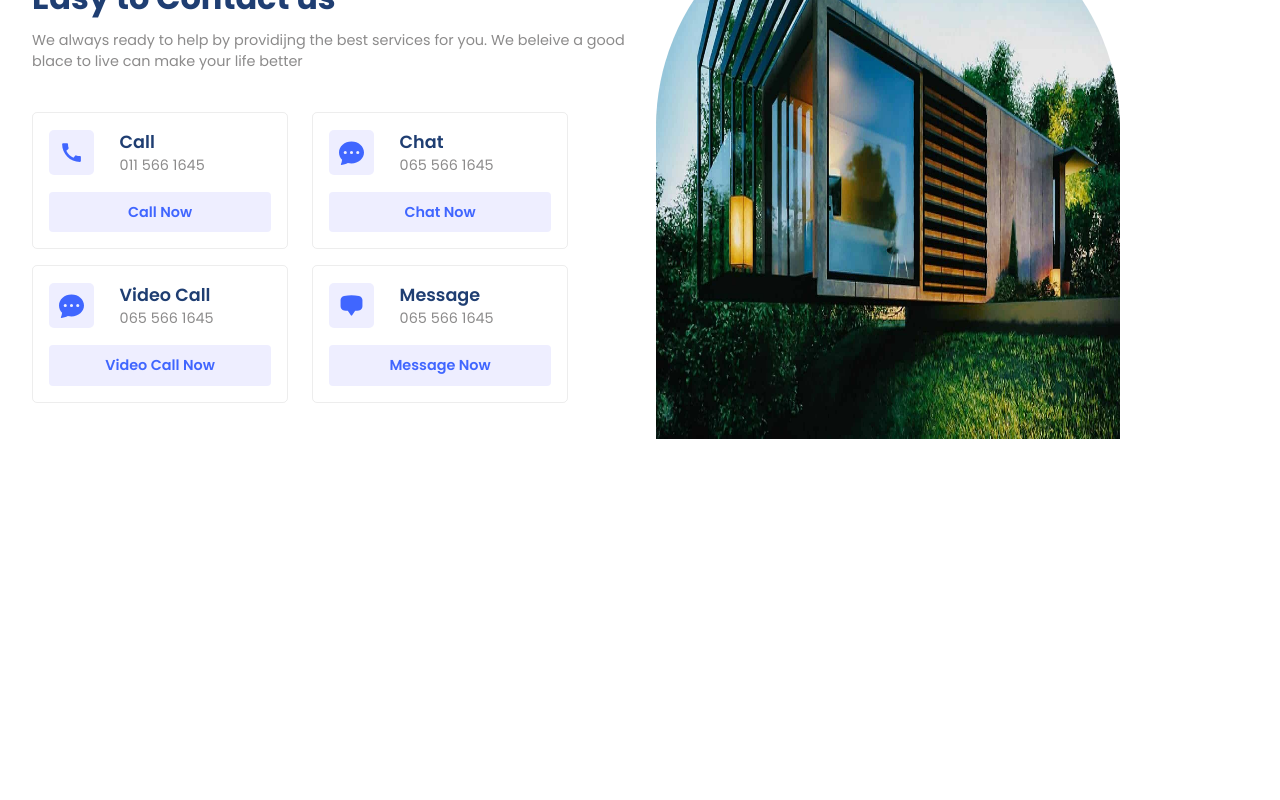
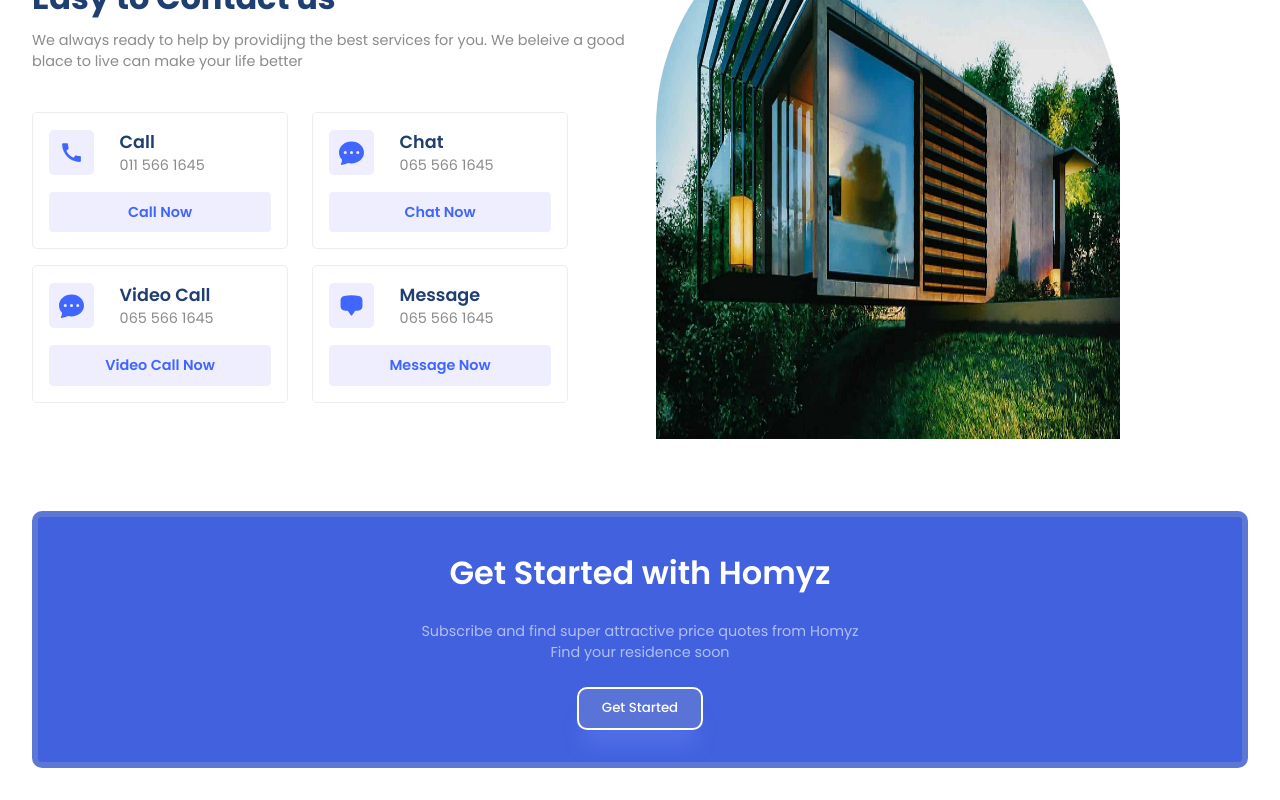
Before and after one commit to lwaziT/ReactJSWebsites, a React (Vite) app: page / in a window 1280 px wide. Shown: the part 2224-3024 px from the top of the page. Before the commit the page ends 2703 px from the top, so only its background shows below. Built offline with nearby package versions, Linux system fonts and the light colour scheme.

Commit message:
Added GetStarted section

```diff
--- a/src/App.jsx
+++ b/src/App.jsx
@@ -5,6 +5,7 @@ import Companies from "./components/Companies/Companies";
 import Residencies from "./components/Residencies/Residencies";
 import Value from "./components/Value/Value";
 import Contact from "./components/Contact/Contact";
+import GetStarted from "./components/GetStarted/GetStarted";
 
 function App() {
   return (
@@ -18,6 +19,7 @@ function App() {
       <Residencies/>
       <Value/>
       <Contact/>
+      <GetStarted/>
     </div>
   );
 }
--- /dev/null
+++ b/src/components/GetStarted/GetStarted.css
@@ -0,0 +1,24 @@
+.inner-container{
+    gap: 1.5rem;
+    background: #4161df;
+    padding: 2rem;
+    border-radius: 10px;
+    border: 6px solid #5d77d6;
+    text-align: center;
+}
+
+.inner-container .primaryText{
+    color: white;
+    font-weight: 600;
+}
+
+.inner-container .secondaryText{
+    color: rgba(255, 255, 255, 0.587);
+}
+
+.inner-container .button{
+    background: #5a73d7;
+    border: 2px solid white;
+    box-shadow: var(--shadow);
+    border-radius: 10px;
+}
--- /dev/null
+++ b/src/components/GetStarted/GetStarted.jsx
@@ -0,0 +1,24 @@
+import React from "react";
+import './GetStarted.css'
+
+const GetStarted = () => {
+    return (
+        <section className="g-wrapper">
+            <div className="paddings innerwidth g-container">
+                <div className="flexColCenter inner-container">
+                    <span className="primaryText">Get Started with Homyz</span>
+                    <span className="secondaryText">
+                        Subscribe and find super attractive price quotes from Homyz
+                        <br/>
+                        Find your residence soon
+                    </span>
+                    <button className="button">
+                        <a href="mailto:">Get Started</a>
+                    </button>
+                </div>
+            </div>
+        </section>
+    )
+}
+
+export default GetStarted;
```
